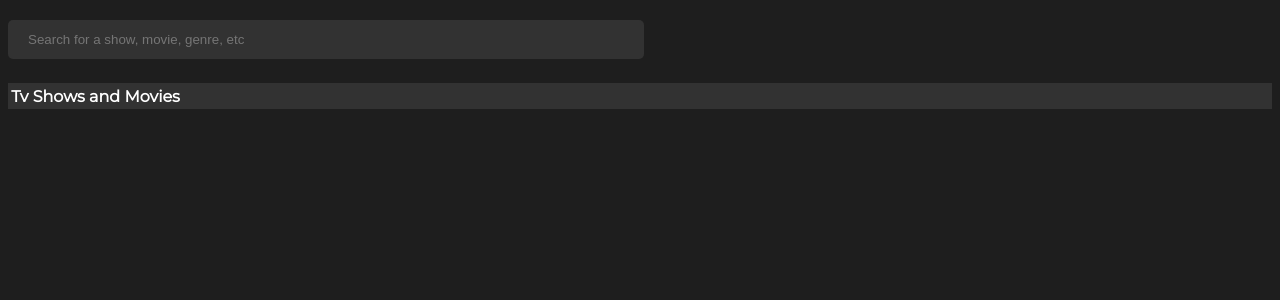
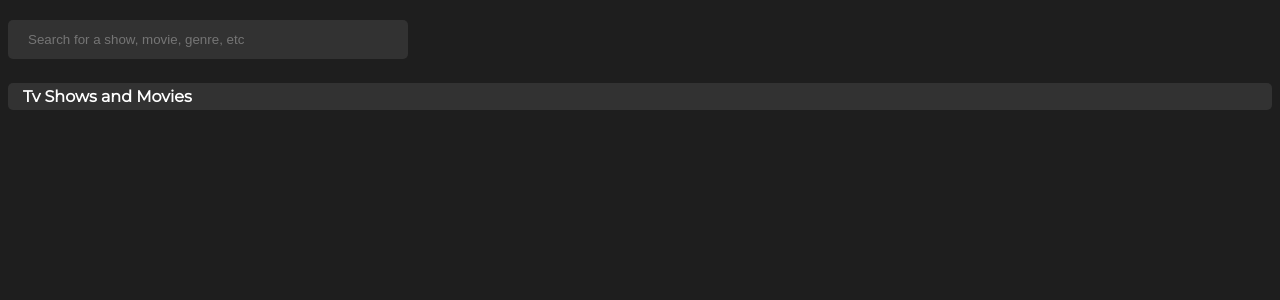
Before and after one commit to akilah-littlejohn/angular-ivy-mmojib, an Angular app: page / in a window 1280 px wide. Shown: the top 300 px of the page. Built offline with nearby package versions, Linux system fonts and the light colour scheme.

Commit message:
2 files modified

```diff
--- a/src/app/app.component.css
+++ b/src/app/app.component.css
@@ -4,9 +4,11 @@ h1 {
 }
 .desktop {
   background-color:#323232 ;
+  border-radius: 5px;
   font-size: medium;
   margin-top: 1.53em;
-  padding: .2em;
+  padding: .25em;
+  padding-left: 15px;
 
 }
 
--- a/src/app/search/search.component.css
+++ b/src/app/search/search.component.css
@@ -11,8 +11,8 @@ input {
   color: #fff;
 }
 
-@media screen and (min-width: 638px){
+@media screen and (min-width: 738px){
 input {
-  min-width: 636px;
+  min-width: 400px;
 }
 }
```
